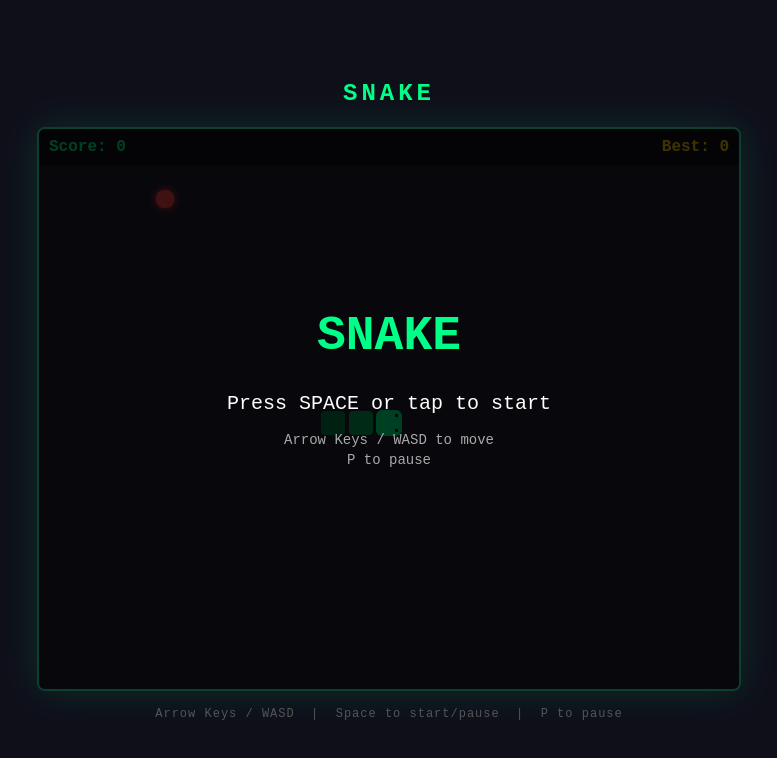
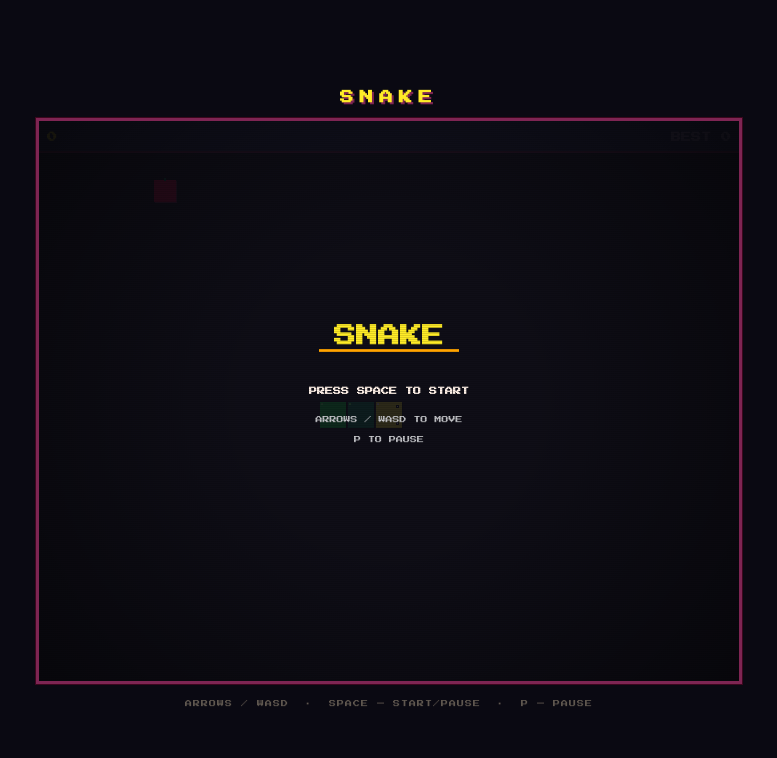
Before and after one commit to 297X/snake-ts, a website with bundled scripts: page index.html in a window 1280 px wide. Shown: the whole page, without its empty margins (251-1028 px from the left). Built offline with nearby package versions, Linux system fonts and the light colour scheme; animation ran at ten frames a second.

Commit message:
feat: indie pixel-art visual overhaul
- PICO-8 inspired 16-color palette throughout
- Press Start 2P pixel font for all UI text
- Pixel-art snake: alternating green scales, yellow head with eyes/shine
- Pixel-art food: red apple with stem and blinking highlight
- Particle system (particles.ts): pixel bursts on food eaten
- Screen shake on death (12px, exponential decay)
- CRT scanlines + radial vignette overlay
- Dot-grid background, dark purple HUD bar
- index.html: dark theme, pixelated canvas rendering hint

```diff
--- a/index.html
+++ b/index.html
@@ -4,6 +4,9 @@
   <meta charset="UTF-8" />
   <meta name="viewport" content="width=device-width, initial-scale=1.0" />
   <title>Snake TS</title>
+  <link rel="preconnect" href="https://fonts.googleapis.com" />
+  <link rel="preconnect" href="https://fonts.gstatic.com" crossorigin />
+  <link href="https://fonts.googleapis.com/css2?family=Press+Start+2P&display=swap" rel="stylesheet" />
   <style>
     * {
       box-sizing: border-box;
@@ -12,44 +15,49 @@
     }
 
     body {
-      background: #0f0f1a;
+      background: #0a0912;
       display: flex;
       flex-direction: column;
       align-items: center;
       justify-content: center;
       min-height: 100vh;
-      font-family: monospace;
-      color: #ffffff;
+      font-family: 'Press Start 2P', monospace;
+      color: #fff1e8;
     }
 
     h1 {
-      font-size: 1.5rem;
-      letter-spacing: 4px;
-      color: #00ff88;
-      margin-bottom: 20px;
+      font-size: 0.85rem;
+      letter-spacing: 6px;
+      color: #ffec27;
+      margin-bottom: 14px;
       text-transform: uppercase;
+      text-shadow: 2px 2px 0 #7e2553;
     }
 
     #gameCanvas {
       display: block;
-      border: 2px solid #00ff8833;
-      border-radius: 8px;
-      box-shadow: 0 0 40px #00ff8822;
-      touch-action: none;
+      border: 3px solid #7e2553;
+      outline: 1px solid #ff004d33;
+      image-rendering: pixelated;
+      image-rendering: crisp-edges;
     }
 
     footer {
-      margin-top: 16px;
-      font-size: 12px;
-      color: #555;
+      margin-top: 14px;
+      font-size: 7px;
+      color: #5f574f;
       letter-spacing: 1px;
+      line-height: 1.8;
+      text-align: center;
     }
   </style>
 </head>
 <body>
   <h1>Snake</h1>
   <canvas id="gameCanvas"></canvas>
-  <footer>Arrow Keys / WASD &nbsp;|&nbsp; Space to start/pause &nbsp;|&nbsp; P to pause</footer>
+  <footer>
+    ARROWS / WASD &nbsp;&middot;&nbsp; SPACE &mdash; START/PAUSE &nbsp;&middot;&nbsp; P &mdash; PAUSE
+  </footer>
   <script type="module" src="./dist/main.js"></script>
 </body>
 </html>
--- a/src/game.ts
+++ b/src/game.ts
@@ -1,12 +1,16 @@
 import { Snake } from "./snake.js";
 import { Food } from "./food.js";
 import { Renderer } from "./renderer.js";
+import { ParticleSystem } from "./particles.js";
 import { Direction, GameConfig, GameState } from "./types.js";
+
+const FOOD_PARTICLE_COLORS = ["#ff004d", "#ffa300", "#ffec27", "#fff1e8", "#ff77a8"];
 
 export class Game {
   private snake: Snake;
   private food: Food;
   private renderer: Renderer;
+  private particles: ParticleSystem;
   private config: GameConfig;
 
   private state: GameState = "idle";
@@ -15,11 +19,12 @@ export class Game {
   private lastTime: number = 0;
   private accumulator: number = 0;
   private pulse: number = 0;
-  private animFrameId: number = 0;
+  private shakeAmount: number = 0;
 
   constructor(canvas: HTMLCanvasElement, config: GameConfig) {
     this.config = config;
     this.renderer = new Renderer(canvas, config);
+    this.particles = new ParticleSystem();
 
     const startX = Math.floor(config.cols / 2);
     const startY = Math.floor(config.rows / 2);
@@ -29,34 +34,19 @@ export class Game {
     this.bestScore = parseInt(localStorage.getItem("snake-best") ?? "0", 10);
 
     this.bindInput(canvas);
-    this.loop(0);
+    requestAnimationFrame(this.loop);
   }
 
   private bindInput(canvas: HTMLCanvasElement): void {
     const keyMap: Record<string, Direction> = {
-      ArrowUp: "UP",
-      ArrowDown: "DOWN",
-      ArrowLeft: "LEFT",
-      ArrowRight: "RIGHT",
-      w: "UP",
-      s: "DOWN",
-      a: "LEFT",
-      d: "RIGHT",
-      W: "UP",
-      S: "DOWN",
-      A: "LEFT",
-      D: "RIGHT",
+      ArrowUp: "UP", ArrowDown: "DOWN", ArrowLeft: "LEFT", ArrowRight: "RIGHT",
+      w: "UP", s: "DOWN", a: "LEFT", d: "RIGHT",
+      W: "UP", S: "DOWN", A: "LEFT", D: "RIGHT",
     };
 
     window.addEventListener("keydown", (e) => {
-      if (e.key === " ") {
-        this.handleAction();
-        return;
-      }
-      if (e.key === "p" || e.key === "P") {
-        this.togglePause();
-        return;
-      }
+      if (e.key === " ") { this.handleAction(); return; }
+      if (e.key === "p" || e.key === "P") { this.togglePause(); return; }
       const dir = keyMap[e.key];
       if (dir) {
         e.preventDefault();
@@ -65,7 +55,6 @@ export class Game {
       }
     });
 
-    // Touch controls
     let touchStartX = 0;
     let touchStartY = 0;
 
@@ -78,18 +67,12 @@ export class Game {
     canvas.addEventListener("touchend", (e) => {
       const dx = e.changedTouches[0].clientX - touchStartX;
       const dy = e.changedTouches[0].clientY - touchStartY;
-
-      if (Math.abs(dx) < 10 && Math.abs(dy) < 10) {
-        this.handleAction();
-        return;
-      }
-
+      if (Math.abs(dx) < 10 && Math.abs(dy) < 10) { this.handleAction(); return; }
       if (Math.abs(dx) > Math.abs(dy)) {
         this.snake.setDirection(dx > 0 ? "RIGHT" : "LEFT");
       } else {
         this.snake.setDirection(dy > 0 ? "DOWN" : "UP");
       }
-
       if (this.state === "idle") this.start();
       e.preventDefault();
     }, { passive: false });
@@ -121,6 +104,7 @@ export class Game {
     this.food.respawn(cols, rows, this.snake.getBody());
     this.score = 0;
     this.accumulator = 0;
+    this.shakeAmount = 0;
     this.lastTime = performance.now();
     this.state = "running";
   }
@@ -138,11 +122,16 @@ export class Game {
         this.bestScore = this.score;
         localStorage.setItem("snake-best", String(this.bestScore));
       }
-      this.food.respawn(
-        this.config.cols,
-        this.config.rows,
-        this.snake.getBody()
+
+      const cs = this.config.cellSize;
+      this.particles.emit(
+        foodPos.x * cs + cs / 2,
+        foodPos.y * cs + cs / 2,
+        14,
+        FOOD_PARTICLE_COLORS
       );
+
+      this.food.respawn(this.config.cols, this.config.rows, this.snake.getBody());
     }
 
     if (
@@ -150,15 +139,16 @@ export class Game {
       this.snake.checkSelfCollision()
     ) {
       this.state = "gameover";
+      this.shakeAmount = 12;
     }
   }
 
   private loop = (timestamp: number): void => {
-    this.animFrameId = requestAnimationFrame(this.loop);
+    requestAnimationFrame(this.loop);
 
     const delta = this.state === "running" ? timestamp - this.lastTime : 0;
     this.lastTime = timestamp;
-    this.pulse += 0.1;
+    this.pulse += 0.08;
 
     if (this.state === "running") {
       this.accumulator += delta;
@@ -169,10 +159,29 @@ export class Game {
       }
     }
 
+    this.particles.update();
+
+    let sx = 0;
+    let sy = 0;
+    if (this.shakeAmount > 0) {
+      sx = (Math.random() - 0.5) * this.shakeAmount * 2;
+      sy = (Math.random() - 0.5) * this.shakeAmount * 2;
+      this.shakeAmount *= 0.8;
+      if (this.shakeAmount < 0.4) this.shakeAmount = 0;
+    }
+
+    const shaking = sx !== 0 || sy !== 0;
+    if (shaking) this.renderer.beginShake(sx, sy);
+
     this.renderer.clear();
     this.renderer.drawFood(this.food.getPosition(), this.pulse);
     this.renderer.drawSnake(this.snake.getBody());
+    this.renderer.drawParticles(this.particles);
     this.renderer.drawScore(this.score, this.bestScore);
     this.renderer.drawOverlay(this.state, this.score, this.bestScore);
+
+    if (shaking) this.renderer.endShake();
+
+    this.renderer.drawCRT();
   };
 }
--- /dev/null
+++ b/src/particles.ts
@@ -0,0 +1,56 @@
+interface Particle {
+  x: number;
+  y: number;
+  vx: number;
+  vy: number;
+  life: number;
+  decay: number;
+  color: string;
+  size: number;
+}
+
+export class ParticleSystem {
+  private particles: Particle[] = [];
+
+  emit(x: number, y: number, count: number, colors: string[]): void {
+    for (let i = 0; i < count; i++) {
+      const angle = Math.random() * Math.PI * 2;
+      const speed = 0.5 + Math.random() * 3.5;
+      this.particles.push({
+        x,
+        y,
+        vx: Math.cos(angle) * speed,
+        vy: Math.sin(angle) * speed - 1.5,
+        life: 1,
+        decay: 0.025 + Math.random() * 0.03,
+        color: colors[Math.floor(Math.random() * colors.length)],
+        size: 2 + Math.floor(Math.random() * 3) * 2,
+      });
+    }
+  }
+
+  update(): void {
+    for (const p of this.particles) {
+      p.x += p.vx;
+      p.y += p.vy;
+      p.vy += 0.15;
+      p.vx *= 0.96;
+      p.life -= p.decay;
+    }
+    this.particles = this.particles.filter((p) => p.life > 0);
+  }
+
+  draw(ctx: CanvasRenderingContext2D): void {
+    for (const p of this.particles) {
+      ctx.globalAlpha = Math.max(0, p.life);
+      ctx.fillStyle = p.color;
+      ctx.fillRect(
+        Math.round(p.x - p.size / 2),
+        Math.round(p.y - p.size / 2),
+        p.size,
+        p.size
+      );
+    }
+    ctx.globalAlpha = 1;
+  }
+}
--- a/src/renderer.ts
+++ b/src/renderer.ts
@@ -1,4 +1,25 @@
 import { Point, GameConfig, GameState } from "./types.js";
+import { ParticleSystem } from "./particles.js";
+
+// PICO-8 inspired palette
+const P = {
+  black:      "#000000",
+  darkBlue:   "#1d2b53",
+  darkPurple: "#7e2553",
+  darkGreen:  "#008751",
+  brown:      "#ab5236",
+  darkGrey:   "#5f574f",
+  grey:       "#c2c3c7",
+  white:      "#fff1e8",
+  red:        "#ff004d",
+  orange:     "#ffa300",
+  yellow:     "#ffec27",
+  green:      "#00e436",
+  blue:       "#29adff",
+  lavender:   "#83769c",
+  pink:       "#ff77a8",
+  peach:      "#ffccaa",
+};
 
 export class Renderer {
   private ctx: CanvasRenderingContext2D;
@@ -9,35 +30,37 @@ export class Renderer {
     if (!ctx) throw new Error("Cannot get 2d context");
     this.ctx = ctx;
     this.config = config;
+    ctx.imageSmoothingEnabled = false;
+  }
+
+  beginShake(x: number, y: number): void {
+    this.ctx.save();
+    this.ctx.translate(x, y);
+  }
+
+  endShake(): void {
+    this.ctx.restore();
   }
 
   clear(): void {
     const { ctx, config } = this;
-    ctx.fillStyle = "#1a1a2e";
-    ctx.fillRect(
-      0,
-      0,
-      config.cols * config.cellSize,
-      config.rows * config.cellSize
-    );
-    this.drawGrid();
-  }
+    const w = config.cols * config.cellSize;
+    const h = config.rows * config.cellSize;
 
-  private drawGrid(): void {
-    const { ctx, config } = this;
-    ctx.strokeStyle = "rgba(255,255,255,0.03)";
-    ctx.lineWidth = 0.5;
-    for (let x = 0; x <= config.cols; x++) {
-      ctx.beginPath();
-      ctx.moveTo(x * config.cellSize, 0);
-      ctx.lineTo(x * config.cellSize, config.rows * config.cellSize);
-      ctx.stroke();
-    }
-    for (let y = 0; y <= config.rows; y++) {
-      ctx.beginPath();
-      ctx.moveTo(0, y * config.cellSize);
-      ctx.lineTo(config.cols * config.cellSize, y * config.cellSize);
-      ctx.stroke();
+    ctx.fillStyle = "#0f0e17";
+    ctx.fillRect(0, 0, w, h);
+
+    // Subtle dot grid
+    ctx.fillStyle = "#181625";
+    for (let x = 0; x < config.cols; x++) {
+      for (let y = 0; y < config.rows; y++) {
+        ctx.fillRect(
+          x * config.cellSize + Math.floor(config.cellSize / 2),
+          y * config.cellSize + Math.floor(config.cellSize / 2),
+          1,
+          1
+        );
+      }
     }
   }
 
@@ -45,62 +68,109 @@ export class Renderer {
     const { ctx, config } = this;
     const cs = config.cellSize;
 
-    body.forEach((segment, index) => {
-      const ratio = 1 - (index / body.length) * 0.5;
-      const g = Math.floor(200 * ratio);
-      ctx.fillStyle =
-        index === 0 ? "#00ff88" : `rgb(0, ${g}, ${Math.floor(100 * ratio)})`;
+    for (let i = body.length - 1; i >= 0; i--) {
+      const seg = body[i];
+      const isHead = i === 0;
+      const x = seg.x * cs;
+      const y = seg.y * cs;
+      const pad = 1;
 
-      const padding = index === 0 ? 1 : 2;
-      ctx.beginPath();
-      ctx.roundRect(
-        segment.x * cs + padding,
-        segment.y * cs + padding,
-        cs - padding * 2,
-        cs - padding * 2,
-        index === 0 ? 6 : 4
-      );
-      ctx.fill();
+      // Drop shadow
+      ctx.fillStyle = P.black;
+      ctx.fillRect(x + pad + 1, y + pad + 1, cs - pad * 2, cs - pad * 2);
 
-      if (index === 0) {
-        ctx.fillStyle = "#1a1a2e";
-        const eyeSize = 3;
-        ctx.fillRect(
-          segment.x * cs + cs - 8,
-          segment.y * cs + 5,
-          eyeSize,
-          eyeSize
-        );
-        ctx.fillRect(
-          segment.x * cs + cs - 8,
-          segment.y * cs + cs - 8,
-          eyeSize,
-          eyeSize
-        );
+      // Segment fill
+      if (isHead) {
+        ctx.fillStyle = P.yellow;
+      } else {
+        ctx.fillStyle = i % 2 === 0 ? P.green : P.darkGreen;
       }
-    });
+      ctx.fillRect(x + pad, y + pad, cs - pad * 2, cs - pad * 2);
+
+      // Pixel highlight
+      ctx.fillStyle = isHead ? P.white : "#5dff6b";
+      ctx.fillRect(x + pad + 1, y + pad + 1, 2, 2);
+
+      // Head eyes
+      if (isHead) {
+        ctx.fillStyle = P.black;
+        ctx.fillRect(x + cs - 7, y + 4,      3, 3);
+        ctx.fillRect(x + cs - 7, y + cs - 7, 3, 3);
+        ctx.fillStyle = P.white;
+        ctx.fillRect(x + cs - 6, y + 5,      1, 1);
+        ctx.fillRect(x + cs - 6, y + cs - 6, 1, 1);
+      }
+    }
   }
 
   drawFood(pos: Point, pulse: number): void {
     const { ctx, config } = this;
     const cs = config.cellSize;
-    const scale = 1 + Math.sin(pulse) * 0.15;
-    const offset = (cs * (1 - scale)) / 2;
+    const x = pos.x * cs;
+    const y = pos.y * cs;
+    const blink = Math.sin(pulse * 3) > 0.3;
+    const pad = 3;
 
-    ctx.save();
-    ctx.shadowColor = "#ff4444";
-    ctx.shadowBlur = 10;
-    ctx.fillStyle = "#ff4444";
-    ctx.beginPath();
-    ctx.roundRect(
-      pos.x * cs + offset + 3,
-      pos.y * cs + offset + 3,
-      cs * scale - 6,
-      cs * scale - 6,
-      8
+    ctx.fillStyle = P.darkPurple;
+    ctx.fillRect(x + pad + 1, y + pad + 1, cs - pad * 2, cs - pad * 2);
+
+    ctx.fillStyle = P.red;
+    ctx.fillRect(x + pad, y + pad, cs - pad * 2, cs - pad * 2);
+
+    if (blink) {
+      ctx.fillStyle = P.orange;
+      ctx.fillRect(x + pad + 1, y + pad + 1, 3, 3);
+    }
+
+    // Stem
+    ctx.fillStyle = P.darkGreen;
+    ctx.fillRect(x + Math.floor(cs / 2) - 1, y + pad - 2, 2, 3);
+  }
+
+  drawParticles(particles: ParticleSystem): void {
+    particles.draw(this.ctx);
+  }
+
+  drawCRT(): void {
+    const { ctx, config } = this;
+    const w = config.cols * config.cellSize;
+    const h = config.rows * config.cellSize;
+
+    ctx.fillStyle = "rgba(0,0,0,0.12)";
+    for (let y = 0; y < h; y += 2) {
+      ctx.fillRect(0, y, w, 1);
+    }
+
+    const grad = ctx.createRadialGradient(
+      w / 2, h / 2, h * 0.25,
+      w / 2, h / 2, h * 0.85
     );
-    ctx.fill();
-    ctx.restore();
+    grad.addColorStop(0, "transparent");
+    grad.addColorStop(1, "rgba(0,0,0,0.55)");
+    ctx.fillStyle = grad;
+    ctx.fillRect(0, 0, w, h);
+  }
+
+  drawScore(score: number, bestScore: number): void {
+    const { ctx, config } = this;
+    const w = config.cols * config.cellSize;
+
+    ctx.fillStyle = P.darkBlue;
+    ctx.fillRect(0, 0, w, 30);
+
+    ctx.fillStyle = P.darkPurple;
+    ctx.fillRect(0, 30, w, 2);
+
+    ctx.font = "bold 10px 'Press Start 2P', monospace";
+    ctx.textBaseline = "middle";
+
+    ctx.fillStyle = P.yellow;
+    ctx.textAlign = "left";
+    ctx.fillText(`${score}`, 8, 16);
+
+    ctx.fillStyle = P.lavender;
+    ctx.textAlign = "right";
+    ctx.fillText(`BEST ${bestScore}`, w - 8, 16);
   }
 
   drawOverlay(state: GameState, score: number, bestScore: number): void {
@@ -110,65 +180,56 @@ export class Renderer {
     const w = config.cols * config.cellSize;
     const h = config.rows * config.cellSize;
 
-    ctx.fillStyle = "rgba(0,0,0,0.75)";
+    ctx.fillStyle = "rgba(15,14,23,0.88)";
     ctx.fillRect(0, 0, w, h);
 
     ctx.textAlign = "center";
+    ctx.textBaseline = "middle";
 
     if (state === "idle") {
-      ctx.fillStyle = "#00ff88";
-      ctx.font = "bold 48px monospace";
-      ctx.fillText("SNAKE", w / 2, h / 2 - 60);
+      ctx.fillStyle = P.yellow;
+      ctx.font = "bold 22px 'Press Start 2P', monospace";
+      ctx.fillText("SNAKE", w / 2, h / 2 - 65);
 
-      ctx.fillStyle = "#ffffff";
-      ctx.font = "20px monospace";
-      ctx.fillText("Press SPACE or tap to start", w / 2, h / 2);
+      ctx.fillStyle = P.orange;
+      ctx.fillRect(w / 2 - 70, h / 2 - 52, 140, 3);
 
-      ctx.fillStyle = "#aaaaaa";
-      ctx.font = "14px monospace";
-      ctx.fillText("Arrow Keys / WASD to move", w / 2, h / 2 + 35);
-      ctx.fillText("P to pause", w / 2, h / 2 + 55);
+      ctx.fillStyle = P.white;
+      ctx.font = "bold 8px 'Press Start 2P', monospace";
+      ctx.fillText("PRESS SPACE TO START", w / 2, h / 2 - 10);
+
+      ctx.fillStyle = P.grey;
+      ctx.font = "7px 'Press Start 2P', monospace";
+      ctx.fillText("ARROWS / WASD TO MOVE", w / 2, h / 2 + 18);
+      ctx.fillText("P TO PAUSE", w / 2, h / 2 + 38);
+
     } else if (state === "gameover") {
-      ctx.fillStyle = "#ff4444";
-      ctx.font = "bold 40px monospace";
-      ctx.fillText("GAME OVER", w / 2, h / 2 - 60);
+      ctx.fillStyle = P.red;
+      ctx.font = "bold 16px 'Press Start 2P', monospace";
+      ctx.fillText("GAME OVER", w / 2, h / 2 - 55);
 
-      ctx.fillStyle = "#ffffff";
-      ctx.font = "22px monospace";
-      ctx.fillText(`Score: ${score}`, w / 2, h / 2 - 10);
+      ctx.fillStyle = P.darkPurple;
+      ctx.fillRect(w / 2 - 80, h / 2 - 33, 160, 2);
 
-      ctx.fillStyle = "#ffcc00";
-      ctx.font = "18px monospace";
-      ctx.fillText(`Best: ${bestScore}`, w / 2, h / 2 + 20);
+      ctx.fillStyle = P.white;
+      ctx.font = "bold 10px 'Press Start 2P', monospace";
+      ctx.fillText(`SCORE  ${score}`, w / 2, h / 2 - 5);
 
-      ctx.fillStyle = "#aaaaaa";
-      ctx.font = "16px monospace";
-      ctx.fillText("Press SPACE or tap to restart", w / 2, h / 2 + 60);
+      ctx.fillStyle = P.yellow;
+      ctx.fillText(`BEST   ${bestScore}`, w / 2, h / 2 + 22);
+
+      ctx.fillStyle = P.grey;
+      ctx.font = "7px 'Press Start 2P', monospace";
+      ctx.fillText("SPACE TO RETRY", w / 2, h / 2 + 58);
+
     } else if (state === "paused") {
-      ctx.fillStyle = "#ffcc00";
-      ctx.font = "bold 40px monospace";
+      ctx.fillStyle = P.blue;
+      ctx.font = "bold 16px 'Press Start 2P', monospace";
       ctx.fillText("PAUSED", w / 2, h / 2 - 20);
 
-      ctx.fillStyle = "#aaaaaa";
-      ctx.font = "16px monospace";
-      ctx.fillText("Press P to resume", w / 2, h / 2 + 25);
+      ctx.fillStyle = P.grey;
+      ctx.font = "7px 'Press Start 2P', monospace";
+      ctx.fillText("PRESS P TO RESUME", w / 2, h / 2 + 18);
     }
   }
-
-  drawScore(score: number, bestScore: number): void {
-    const { ctx, config } = this;
-    const w = config.cols * config.cellSize;
-
-    ctx.textAlign = "left";
-    ctx.fillStyle = "rgba(0,0,0,0.4)";
-    ctx.fillRect(0, 0, w, 36);
-
-    ctx.fillStyle = "#00ff88";
-    ctx.font = "bold 16px monospace";
-    ctx.fillText(`Score: ${score}`, 10, 22);
-
-    ctx.fillStyle = "#ffcc00";
-    ctx.textAlign = "right";
-    ctx.fillText(`Best: ${bestScore}`, w - 10, 22);
-  }
 }
```
